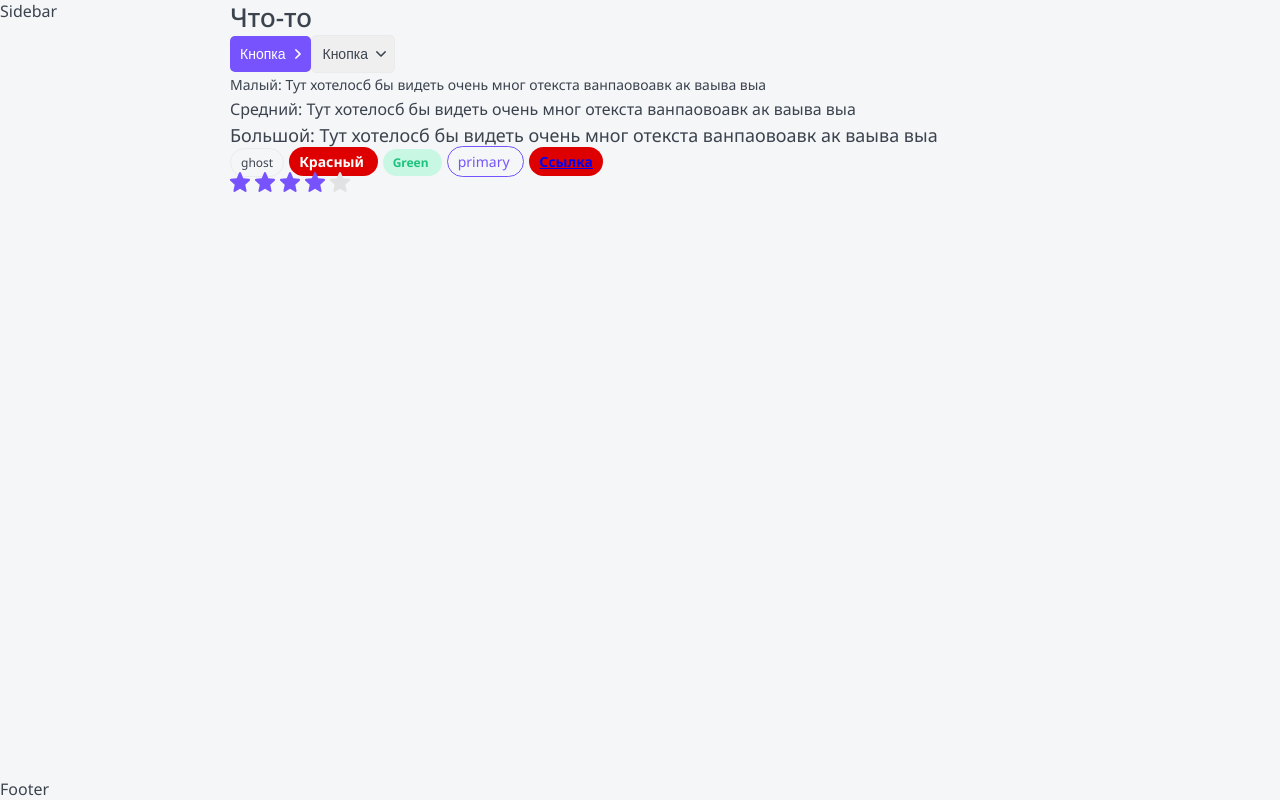
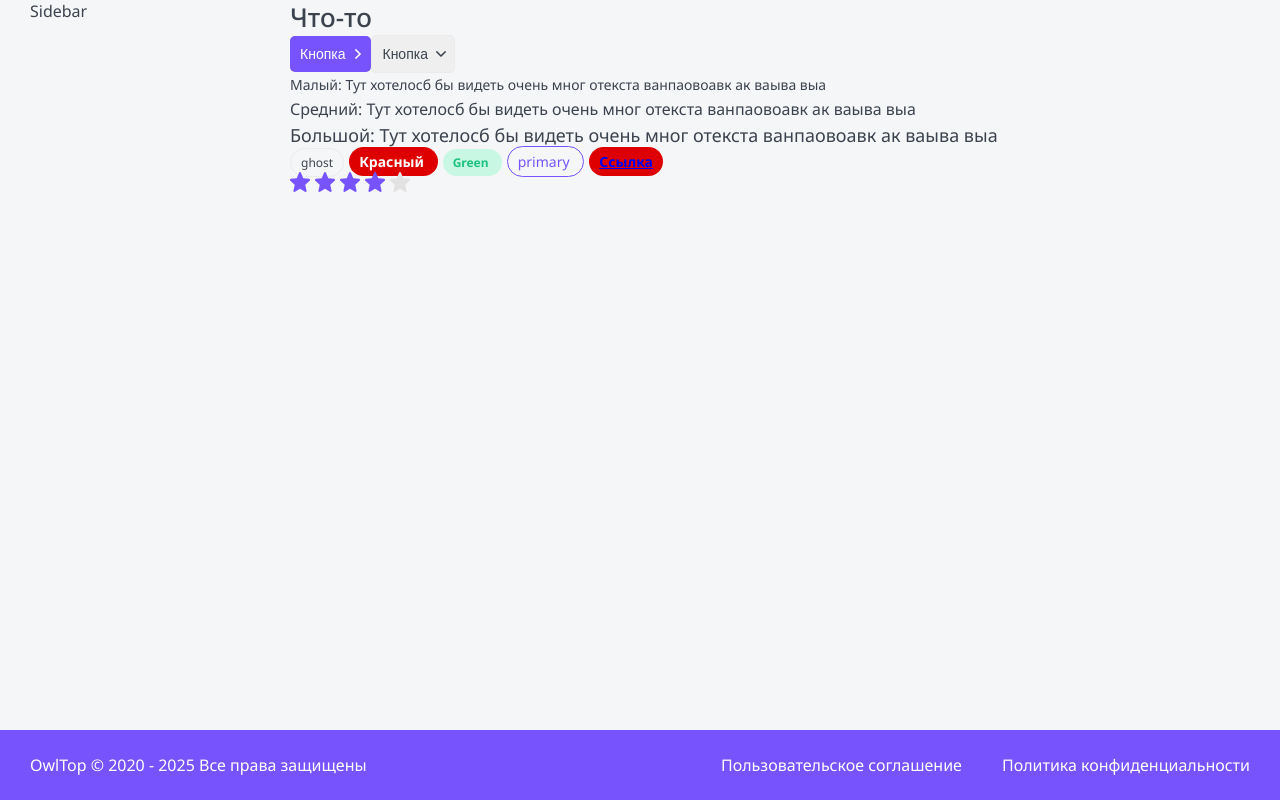
Before and after one commit to vibeclue/nextjs-top-app, a Next.js app: page / in a window 1280 px wide. Built offline with nearby package versions, Linux system fonts and the light colour scheme.

Commit message:
add footer html + css

```diff
--- a/app/globals.css
+++ b/app/globals.css
@@ -12,6 +12,7 @@
 	grid-template-columns: auto 230px minmax(320px, 1200px) auto;
 	grid-template-rows: auto 1fr auto;
 	min-height: 100vh;
+	gap: 0 30px;
 	grid-template-areas:
 		". header header ."
 		". sidebar main ."
@@ -33,6 +34,7 @@
 
 .footer {
 		grid-area: footer;
+
 }
 
 
--- a/components/layout/Footer/Footer.module.css
+++ b/components/layout/Footer/Footer.module.css
@@ -0,0 +1,29 @@
+.footer {
+    display: grid;
+    grid-template-columns: 1fr auto auto;
+    gap: 40px;
+
+    background: var(--primary);
+    color: var(--white);
+    font-size: 16px;
+    line-height: 20px;
+
+    padding: 25px 30px;
+
+    a {
+        color: var(--white);
+        text-decoration: none;
+    }
+
+    a:hover {
+        color: var(--gray-light);
+
+    }
+}
+
+@media (max-width: 765px) {
+	.footer{
+		grid-template-columns: 1fr;
+        gap: 10px;
+	}
+}
--- a/components/layout/Footer/Footer.tsx
+++ b/components/layout/Footer/Footer.tsx
@@ -1,9 +1,16 @@
 import {FooterProps} from './Footer.props';
+import styles from './Footer.module.css'
+import cn from 'classnames';
+import { format } from 'date-fns';
 
-export const Footer = ({...props}: FooterProps) => {
+export const Footer = ({ className, ...props}: FooterProps) => {
     return (
-        <div {...props}>
-            Footer
-        </div>
+        <footer className={cn(className, styles.footer)} {...props}>
+            <div>
+                OwlTop © 2020 - {format(new Date(), 'yyyy')} Все права защищены
+            </div>
+            <a href='#' target='_blank'>Пользовательское соглашение</a>
+            <a href='#' target='_blank'>Политика конфиденциальности</a>
+        </footer>
     );
 }
--- a/package.json
+++ b/package.json
@@ -12,6 +12,7 @@
   },
   "dependencies": {
     "classnames": "^2.5.1",
+    "date-fns": "^4.1.0",
     "next": "16.0.5",
     "react": "19.2.0",
     "react-dom": "19.2.0"
```
Also changed, not shown: 1 other file (tests, documents, lock files or other folders).
